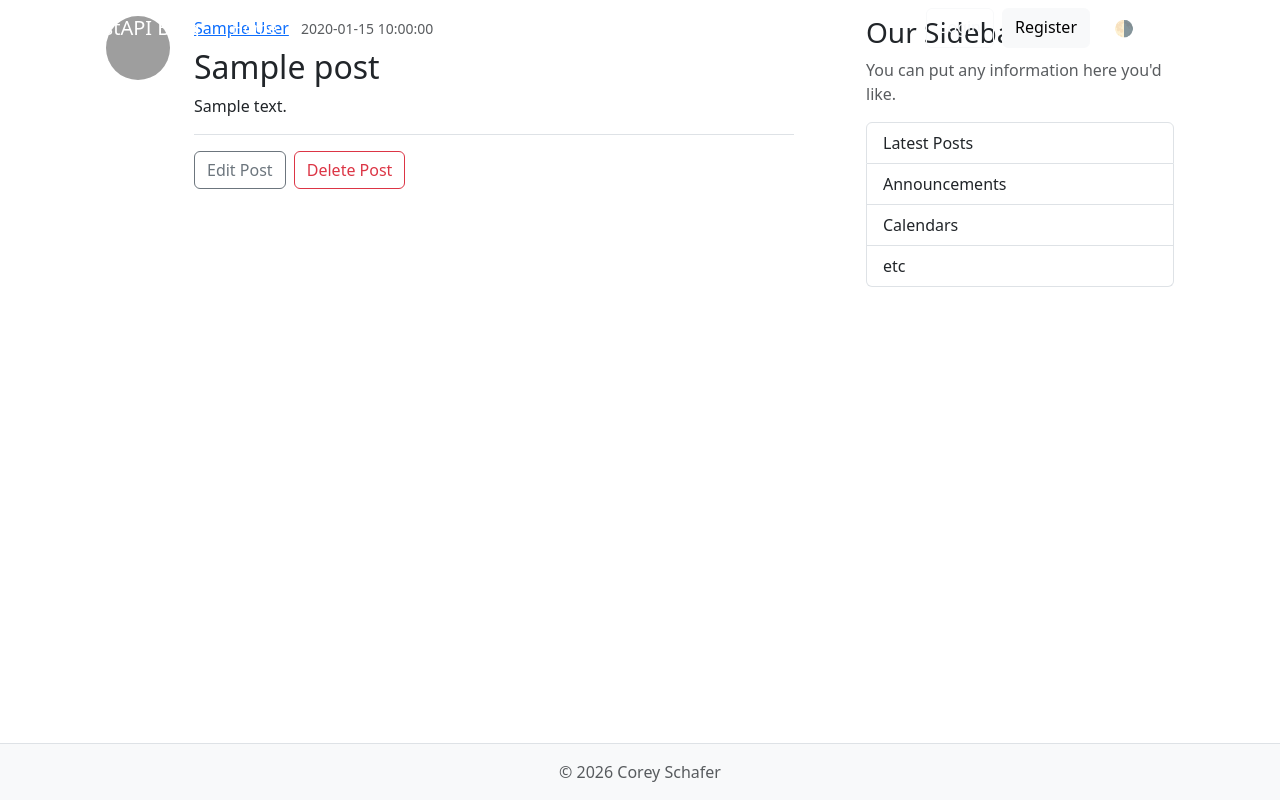
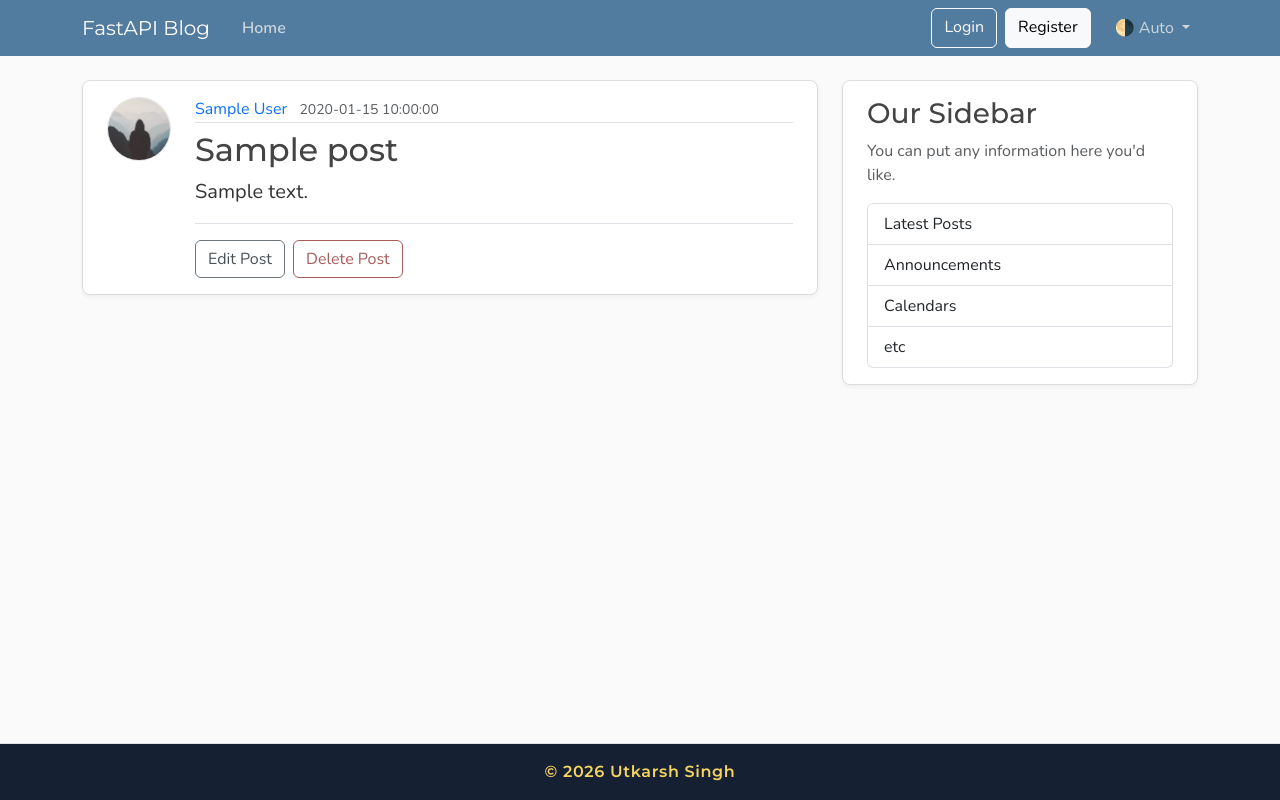
Before and after one commit to utkarshkingh/fastapi-blog, a FastAPI app: template templates/post.html in a window 1280 px wide. Run offline with FastAPI, Linux system fonts and the light colour scheme; the template is opened without the code that fills it: most values are stand-ins (such as "Sample title", 1, 10 or a date in 2020); grey boxes are pictures that could not be loaded.

Commit message:
Refactor post retrieval and enhance styling
- Updated the route for retrieving posts to include a name for better clarity in the API.
- Modified the template response to correctly pass the post data and title.
- Added a new CSS file with comprehensive styles for various components including headers, navigation, articles, and buttons.
- Introduced multiple icon files for better branding and user experience.
- Created a site manifest for PWA support with appropriate icons and theme colors.
- Updated the layout template to reflect new footer styling and credit attribution.

```diff
--- a/main.py
+++ b/main.py
@@ -37,7 +37,7 @@ def home(request: Request):
 
 
 
-@app.get("/posts/{post_id}",include_in_schema=False)
+@app.get("/posts/{post_id}",include_in_schema=False,name="post_page")
 def get_post(request:Request,post_id:int):
     for post in posts:
         if post.get("id")==post_id:
@@ -45,7 +45,7 @@ def get_post(request:Request,post_id:int):
             return templates.TemplateResponse(
                 request,
                 "post.html",
-                {"posts": posts,"title":"Home"},
+                {"post": post, "title": title},
 
             )
     raise HTTPException(status_code=status.HTTP_404_NOT_FOUND,detail="post not found")
--- /dev/null
+++ b/static/css/main.css
@@ -0,0 +1,311 @@
+:root {
+  /* Fonts */
+  --font-heading: "Montserrat", system-ui, -apple-system, BlinkMacSystemFont,
+    sans-serif;
+  --font-body: "Nunito", system-ui, -apple-system, BlinkMacSystemFont,
+    sans-serif;
+
+  /* Colors */
+  --color-bg-body: #fafafa;
+  --color-bg-content: #ffffff;
+  --color-text-primary: #333333;
+  --color-text-heading: #444444;
+  --color-steel: #527c9f;
+  --color-nav-link: #cbd5db;
+  --color-nav-link-hover: #ffffff;
+  --color-link-hover: #428bca;
+  --color-border: #dddddd;
+  --color-border-light: #e3e3e3;
+  --color-footer-bg: #162033;
+  --color-footer-text: #f4d35e;
+
+  /* Spacing */
+  --spacing-xl: 5rem;
+
+  /* Sizing */
+  --article-img-size: 4rem; /* 64px converted to rem */
+  --account-img-size: 7.813rem; /* 125px converted to rem */
+}
+
+/* Base Styles */
+body {
+  font-family: var(--font-body);
+  background: var(--color-bg-body);
+  color: var(--color-text-primary);
+}
+
+main {
+  padding-top: var(--spacing-xl);
+}
+
+h1,
+h2,
+h3,
+h4,
+h5,
+h6 {
+  font-family: var(--font-heading);
+  color: var(--color-text-heading);
+}
+
+.navbar-brand {
+  font-family: var(--font-heading);
+}
+
+a {
+  text-decoration: none;
+}
+
+a:focus-visible,
+button:focus-visible {
+  outline: 2px solid var(--color-link-hover);
+  outline-offset: 2px;
+}
+
+/* Headers and Navigation */
+.bg-steel {
+  background-color: var(--color-steel);
+}
+
+.site-header .navbar-nav .nav-link {
+  color: var(--color-nav-link);
+  transition: color 0.2s ease-in-out;
+}
+
+.site-header .navbar-nav .nav-link:hover,
+.site-header .navbar-nav .nav-link:focus {
+  color: var(--color-nav-link-hover);
+}
+
+.site-header .navbar-nav .nav-link.active {
+  font-weight: 600;
+}
+
+/* Footer */
+.site-footer {
+  background: var(--color-footer-bg);
+}
+
+.footer-credit {
+  color: var(--color-footer-text);
+  font-family: var(--font-heading);
+  letter-spacing: 0.04em;
+  font-weight: 600;
+}
+
+/* Content Sections */
+.content-section {
+  background: var(--color-bg-content);
+  border: 1px solid var(--color-border);
+  border-radius: 0.5rem;
+  box-shadow: 0 2px 4px rgba(15, 23, 42, 0.05);
+  transition: box-shadow 0.15s ease, transform 0.15s ease,
+    border-color 0.15s ease;
+}
+
+.content-section:hover {
+  box-shadow: 0 4px 10px rgba(15, 23, 42, 0.1);
+  border-color: var(--color-border-light);
+}
+
+/* Articles */
+.article-title {
+  color: var(--color-text-heading);
+  transition: color 0.2s ease-in-out;
+}
+
+a.article-title:hover,
+a.article-title:focus {
+  color: var(--color-link-hover);
+  text-decoration: none;
+}
+
+.article-content {
+  white-space: pre-line;
+  font-size: 1.25rem;
+}
+
+.article-img {
+  height: var(--article-img-size);
+  width: var(--article-img-size);
+  flex-shrink: 0;
+  object-fit: cover;
+  border: 1px solid var(--color-border-light);
+  box-shadow: 0 0 0 2px var(--color-bg-content);
+}
+
+.article-metadata {
+  padding-bottom: 0.063rem; /* 1px converted to rem */
+  border-bottom: 1px solid var(--color-border-light);
+}
+
+.article-metadata a {
+  transition: color 0.2s ease-in-out;
+}
+
+.article-metadata a:hover,
+.article-metadata a:focus {
+  color: var(--color-text-primary);
+  text-decoration: none;
+}
+
+.article-svg {
+  width: 1.563rem; /* 25px converted to rem */
+  height: 1.563rem;
+  vertical-align: middle;
+}
+
+/* Account/Profile */
+.account-img {
+  height: var(--account-img-size);
+  width: var(--account-img-size);
+  object-fit: cover;
+}
+
+.account-heading {
+  font-size: 2.5rem;
+}
+
+.file-input-sm {
+  max-width: 300px;
+}
+
+/* Custom Button Colors - Light Mode */
+.btn-outline-primary {
+  --bs-btn-color: #527c9f;
+  --bs-btn-border-color: #527c9f;
+  --bs-btn-hover-color: #fff;
+  --bs-btn-hover-bg: #466a87;
+  --bs-btn-hover-border-color: #3f6179;
+  --bs-btn-active-color: #fff;
+  --bs-btn-active-bg: #3f6179;
+  --bs-btn-active-border-color: #3a5b72;
+}
+
+.btn-outline-secondary {
+  --bs-btn-color: #495057;
+  --bs-btn-border-color: #6c757d;
+  --bs-btn-hover-color: #fff;
+  --bs-btn-hover-bg: #5a6268;
+  --bs-btn-hover-border-color: #545b62;
+  --bs-btn-active-color: #fff;
+  --bs-btn-active-bg: #545b62;
+  --bs-btn-active-border-color: #4e555b;
+}
+
+.btn-outline-danger {
+  --bs-btn-color: #a85b5b;
+  --bs-btn-border-color: #a85b5b;
+  --bs-btn-hover-color: #fff;
+  --bs-btn-hover-bg: #924e4e;
+  --bs-btn-hover-border-color: #874848;
+  --bs-btn-active-color: #fff;
+  --bs-btn-active-bg: #874848;
+  --bs-btn-active-border-color: #7c4242;
+}
+
+.btn-primary {
+  --bs-btn-color: #fff;
+  --bs-btn-bg: #527c9f;
+  --bs-btn-border-color: #527c9f;
+  --bs-btn-hover-color: #fff;
+  --bs-btn-hover-bg: #466a87;
+  --bs-btn-hover-border-color: #3f6179;
+  --bs-btn-active-color: #fff;
+  --bs-btn-active-bg: #3f6179;
+  --bs-btn-active-border-color: #3a5b72;
+}
+
+.btn-danger {
+  --bs-btn-color: #fff;
+  --bs-btn-bg: #a85b5b;
+  --bs-btn-border-color: #a85b5b;
+  --bs-btn-hover-color: #fff;
+  --bs-btn-hover-bg: #924e4e;
+  --bs-btn-hover-border-color: #874848;
+  --bs-btn-active-color: #fff;
+  --bs-btn-active-bg: #874848;
+  --bs-btn-active-border-color: #7c4242;
+}
+
+/* Custom Button Colors - Dark Mode */
+[data-bs-theme="dark"] .btn-outline-primary {
+  --bs-btn-color: #8aadc8;
+  --bs-btn-border-color: #8aadc8;
+  --bs-btn-hover-color: #000;
+  --bs-btn-hover-bg: #8aadc8;
+  --bs-btn-hover-border-color: #9fbdd4;
+  --bs-btn-active-color: #000;
+  --bs-btn-active-bg: #9fbdd4;
+  --bs-btn-active-border-color: #b4cde0;
+}
+
+[data-bs-theme="dark"] .btn-outline-secondary {
+  --bs-btn-color: #b8bfc6;
+  --bs-btn-border-color: #8a939b;
+  --bs-btn-hover-color: #000;
+  --bs-btn-hover-bg: #b8bfc6;
+  --bs-btn-hover-border-color: #adb5bd;
+  --bs-btn-active-color: #000;
+  --bs-btn-active-bg: #adb5bd;
+  --bs-btn-active-border-color: #a2aab2;
+}
+
+[data-bs-theme="dark"] .btn-outline-danger {
+  --bs-btn-color: #d89090;
+  --bs-btn-border-color: #d89090;
+  --bs-btn-hover-color: #000;
+  --bs-btn-hover-bg: #d89090;
+  --bs-btn-hover-border-color: #e0a8a8;
+  --bs-btn-active-color: #000;
+  --bs-btn-active-bg: #e0a8a8;
+  --bs-btn-active-border-color: #e8bcbc;
+}
+
+/* Responsive Adjustments */
+@media (max-width: 768px) {
+  .account-heading {
+    font-size: 2rem;
+  }
+
+  .article-img {
+    height: 3rem;
+    width: 3rem;
+  }
+}
+
+/* Dark Mode Features */
+
+[data-bs-theme="dark"] {
+  --color-bg-body: #1a1a1a;
+  --color-bg-content: #2d2d2d;
+  --color-text-primary: #e0e0e0;
+  --color-text-heading: #f0f0f0;
+  --color-border: #404040;
+  --color-border-light: #4a4a4a;
+  --color-footer-bg: #0f172a;
+  --color-footer-text: #fbbf24;
+}
+
+[data-bs-theme="dark"] .content-section {
+  box-shadow: 0 1px 3px rgba(0, 0, 0, 0.3);
+}
+
+[data-bs-theme="dark"] article.content-section:hover {
+  box-shadow: 0 2px 8px rgba(0, 0, 0, 0.5);
+}
+
+/* Custom Modal Colors */
+.modal-header.bg-success {
+  background-color: #4a7c5d !important;
+}
+
+.modal-header.bg-danger {
+  background-color: #a85b5b !important;
+}
+
+/* Ensure modal header text stays white in both themes */
+.modal-header.bg-success .modal-title,
+.modal-header.bg-danger .modal-title {
+  color: #ffffff !important;
+}
--- a/templates/layout.html
+++ b/templates/layout.html
@@ -142,10 +142,10 @@
       </div>
     </main>
 
-    <footer class="mt-auto py-3 bg-body-tertiary border-top">
+    <footer class="site-footer mt-auto py-3 border-top">
       <div class="container text-center">
-        <p class="text-body-secondary mb-0">
-          © <span id="year"></span> Corey Schafer
+        <p class="footer-credit mb-0">
+          © <span id="year"></span> Utkarsh Singh
         </p>
       </div>
     </footer>
```
Also changed, not shown: static/icons/favicon.ico (added), static/icons/icon-192.png (added), static/icons/icon-512.png (added), static/icons/icon.png (added), static/icons/icon.svg (added), static/icons/original.png (added), static/js/utils.js (added), static/profile_pics/default.jpg (added), static/site.webmanifest (added).
